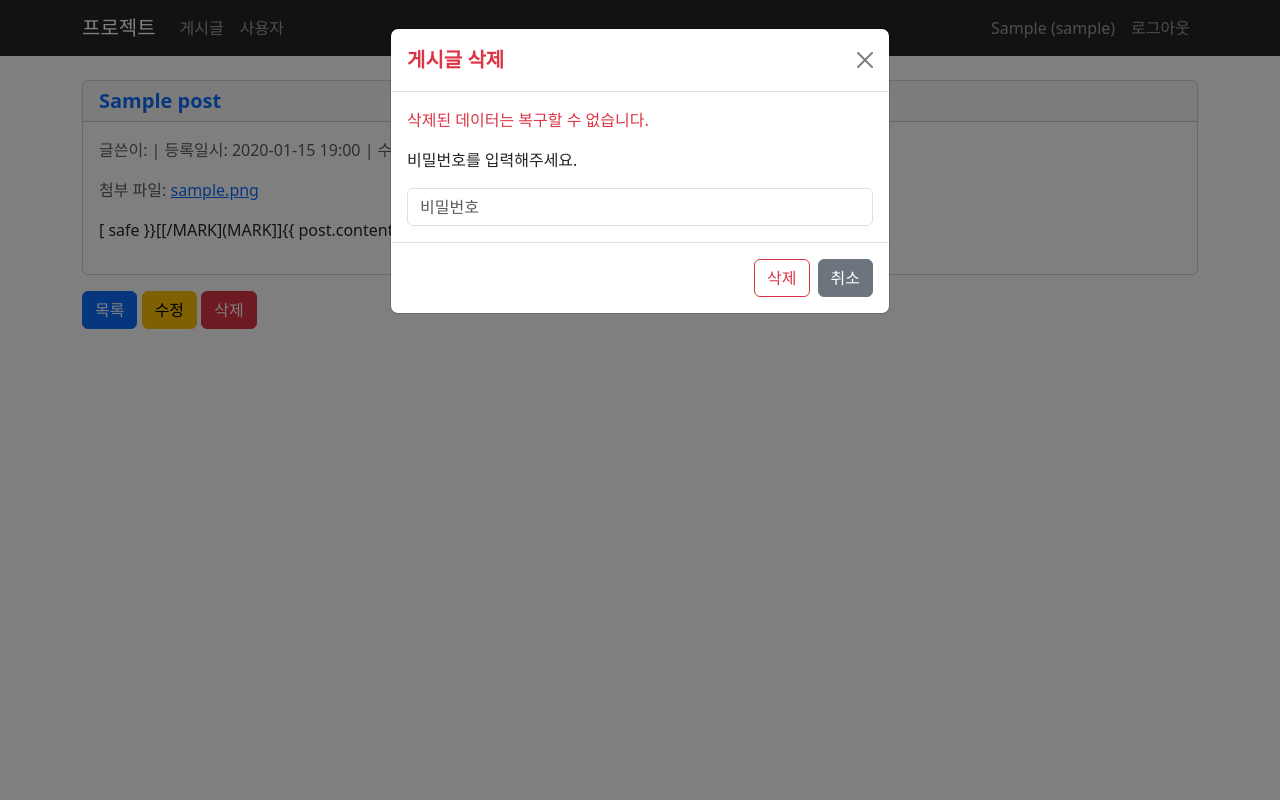
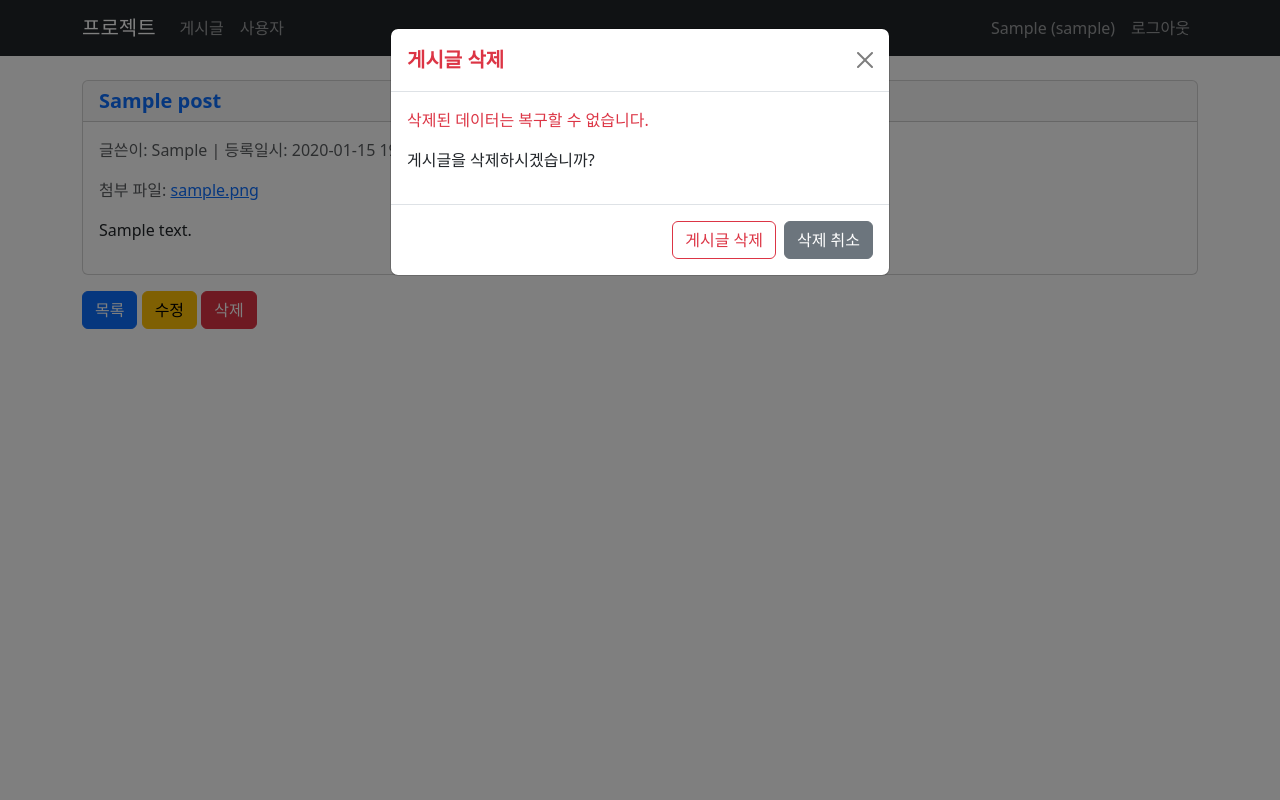
Before and after one commit to sung2ne/textbook-django-board, a Django app: page /posts/1/ in a window 1280 px wide, after a click on "삭제". Run offline with Django 5.2, Linux system fonts and the light colour scheme; a user stored in the database is signed in; tables that the repository leaves empty hold one stand-in row (values such as "Sample post"); some libraries are stand-ins or nearby versions.

Commit message:
part07/chapter-03: 03장. 게시글 보기 수정하기

```diff
--- a/mysite/posts/views.py
+++ b/mysite/posts/views.py
@@ -55,6 +55,7 @@ def create_post(request):
     return render(request, 'posts/create.html', {'form': form})
 
 # 게시글 보기
+@login_required(login_url='auth:login')
 def get_post(request, post_id):
     post = get_object_or_404(Post, id=post_id)
     return render(request, 'posts/read.html', {'post': post})
--- a/mysite/templates/posts/read.html
+++ b/mysite/templates/posts/read.html
@@ -10,7 +10,7 @@
             </h5>
             <div class="card-body">
                 <div class="mb-3 text-muted">
-                    글쓴이: {{ post.username }} | 등록일시: {{ post.created_at | date:"Y-m-d H:i" }} | 수정일시: {{ post.updated_at | date:"Y-m-d H:i" }}
+                    글쓴이: {{ post.created_by.first_name }} | 등록일시: {{ post.created_at | date:"Y-m-d H:i" }} | 수정일시: {{ post.updated_at | date:"Y-m-d H:i" }}
                 </div>
                 {% if post.filename %}
                 <div class="mb-3 text-muted">
@@ -18,20 +18,23 @@
                 </div>
                 {% endif %}
                 <div class="mb-3">
-                    [ safe }}[[/MARK](MARK]]{{ post.content )
+                    {{ post.content | safe }}
                 </div>
             </div>
         </div>
         <div>
             <a href="{% url 'posts:list' %}" class="btn btn-primary">목록</a>
+            {% if post.created_by == request.user %}
             <a href="{% url 'posts:update' post_id=post.id %}" class="btn btn-warning">수정</a>
             <button type="button" class="btn btn-danger" data-bs-toggle="modal" data-bs-target="#deleteModal">삭제</button>
+            {% endif %}
         </div>
         <!--// 게시글 보기 -->
     </div>
 </div>
 
 <!-- 삭제 모달 -->
+{% if post.created_by == request.user %}
 <div class="modal fade" id="deleteModal" tabindex="-1" aria-labelledby="deleteModalLabel" aria-hidden="true">
     <div class="modal-dialog">
         <div class="modal-content">
@@ -46,19 +49,17 @@
                 <div class="modal-body">
                     <div class="mb-3">
                         <p class="text-danger">삭제된 데이터는 복구할 수 없습니다.</p>
-                        <p>비밀번호를 입력해주세요.</p>
-                    </div>
-                    <div>
-                        <input type="password" id="password" name="password" placeholder="비밀번호" class="form-control">
+                        <p>게시글을 삭제하시겠습니까?</p>
                     </div>
                 </div>
                 <div class="modal-footer">
-                    <button type="submit" class="btn btn-outline-danger">삭제</button>
-                    <button type="button" class="btn btn-secondary" data-bs-dismiss="modal">취소</button>
+                    <button type="submit" class="btn btn-outline-danger">게시글 삭제</button>
+                    <button type="button" class="btn btn-secondary" data-bs-dismiss="modal">삭제 취소</button>
                 </div>
             </form>
         </div>
     </div>
 </div>
+{% endif %}
 <!-- 삭제 모달 -->
 {% endblock %}
```
